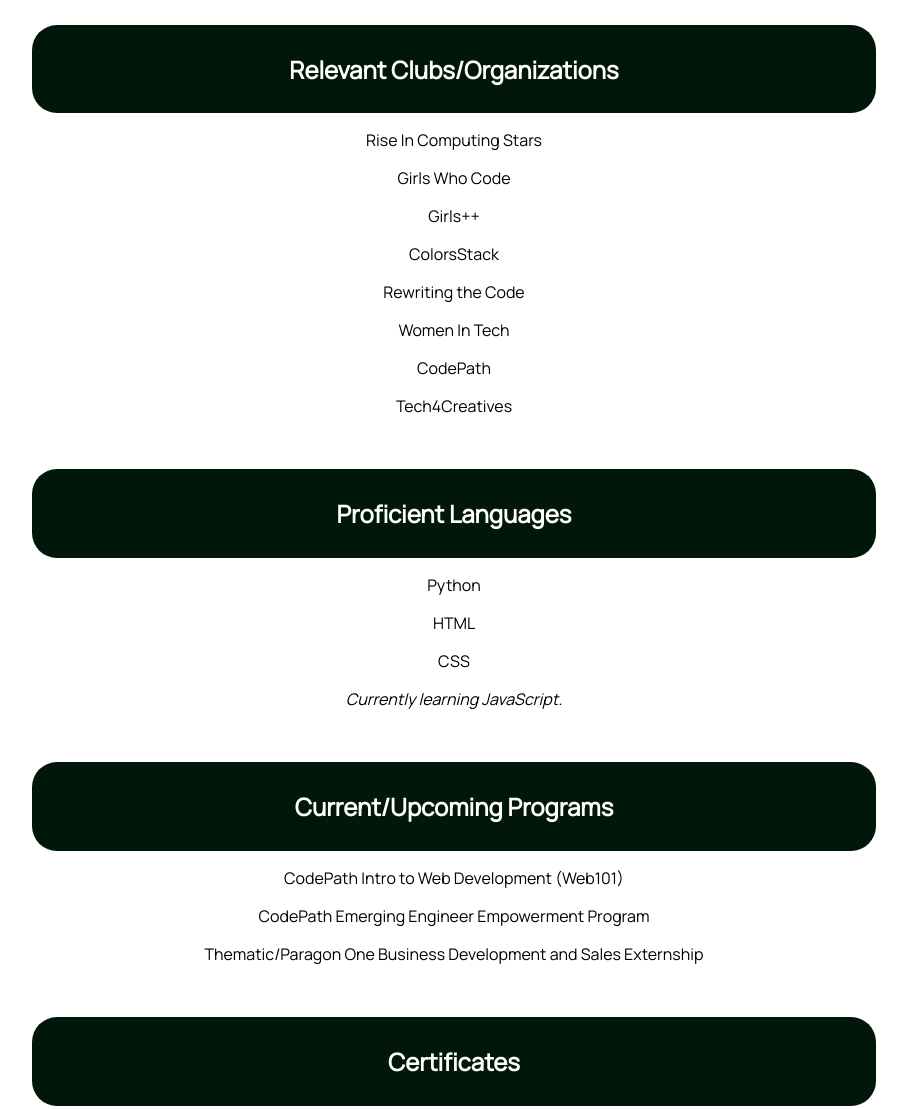
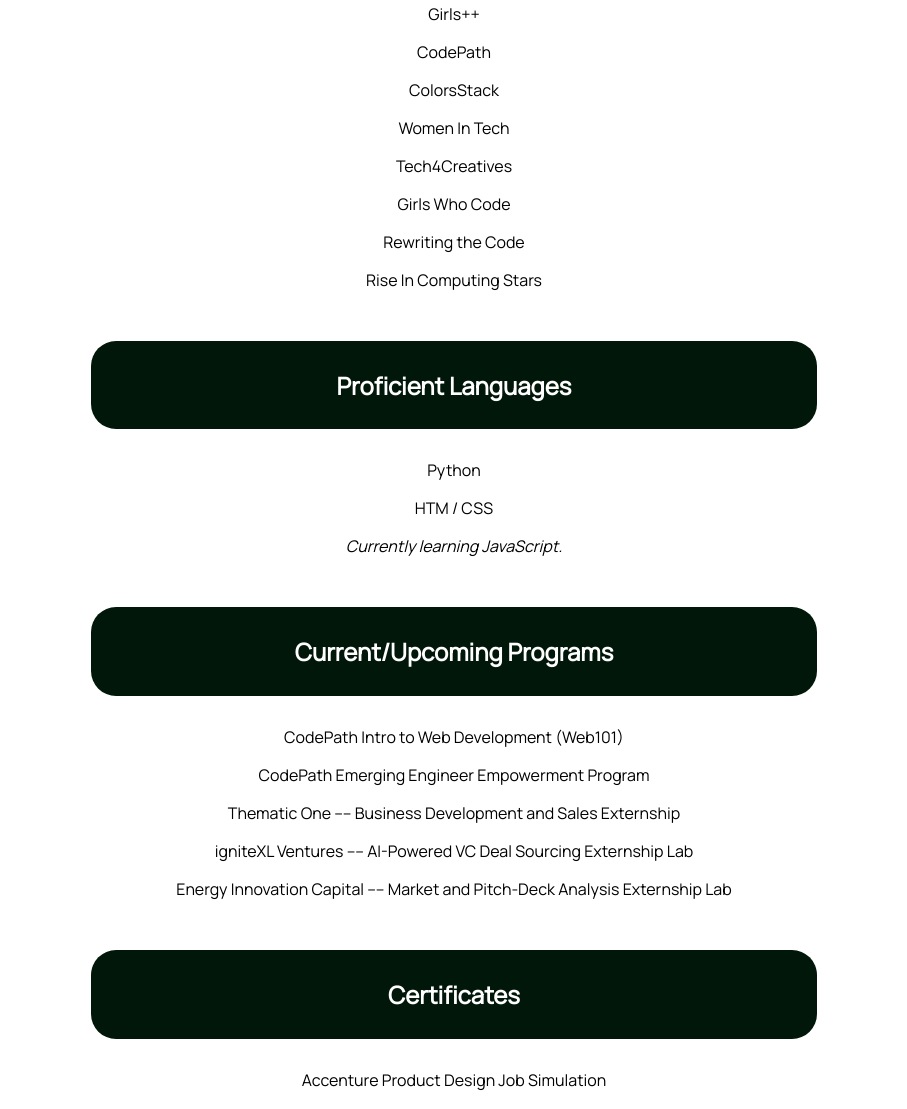
Before and after one commit to eden-amari/Portfolio, a plain HTML site: page index.html in a window 1280 px wide. Shown: the part 1063-2172 px from the top of the page, without its empty margins (186-1093 px from the left). Drawn offline with Linux system fonts and the light colour scheme.

Commit message:
adding horizontal rules, externships, and cleaning up css file

```diff
--- a/index.html
+++ b/index.html
@@ -33,6 +33,7 @@
             <div class="flex-container">
                 <div class="item">
                     <h2>In Progress</h2>
+                    <hr style="width: 250px;">
                     <p>Honors Principles of Computer Sci II</p>
                     <p>Calculus of One Variable II</p>
                     <p>Discrete Mathematics</p>
@@ -40,48 +41,43 @@
 
                 <div class="item">
                     <h2>Completed</h2>
+                    <hr style="width: 250px;">
                     <p>Principles of Computer Sci I</li>
                     <p>Calculus of One Variable I</p>
                 </div>
             </div>
         </div>
-
-
     </div>
 
     <div class="box-3">
         <!-- Clubs n orgs -->
         <div class="black-bar"><h2>Relevant Clubs/Organizations</h2></div>
+            <p>Girls++</p>
+            <p>CodePath</p>
+            <p>ColorsStack</p>
+            <p>Women In Tech</p>
+            <p>Tech4Creatives</p>
+            <p>Girls Who Code</p>
+            <p>Rewriting the Code</p>
             <p>Rise In Computing Stars</p>
-            <p>Girls Who Code</p>
-            <p>Girls++</p>
-            <p>ColorsStack</p>
-            <p>Rewriting the Code</p>
-            <p>Women In Tech</p>
-            <p>CodePath</p>
-            <p>Tech4Creatives</p>
-
 
         <!-- Languages -->
-        <br>
-        <br>
         <div class="black-bar"><h2>Proficient Languages</h2></div>
             <p>Python</p>
-            <p>HTML</p>
-            <p>CSS</p>
+            <p>HTM / CSS</p>
             <p><em>Currently learning JavaScript.</em></p>
 
 
         <!-- Upcoming programs -->
-        <br>
-        <br>
+
         <div class="black-bar"><h2>Current/Upcoming Programs</h2></div>
             <p>CodePath Intro to Web Development (Web101)</p>
             <p>CodePath Emerging Engineer Empowerment Program</p>
-            <p>Thematic/Paragon One Business Development and Sales Externship</p>
+            <p>Thematic One ---- Business Development and Sales Externship</p>
+            <p>igniteXL Ventures ---- AI-Powered VC Deal Sourcing Externship Lab</p>
+            <p>Energy Innovation Capital ---- Market and Pitch-Deck Analysis Externship Lab</p>
 
-        <br>
-        <br>
+
         <div class="black-bar"><h2>Certificates</h2></div>
             <p>Accenture Product Design Job Simulation</p>
     </div>
--- a/portfolio-styles.css
+++ b/portfolio-styles.css
@@ -9,6 +9,10 @@
             border
                 margin */
 
+
+body { background-color: #09573B; }
+
+p, h2, h3, li { font-family: "Manrope", sans-serif; }
 
 /* links ------------------------------------- */
 a {
@@ -27,20 +31,6 @@ a {
 a:hover {
     background-color: #001709;
     color: #ffffff;
-  }
-
-
-/* text -------------------------------------------- */
-p, h2, h3 {
-    font-family: "Manrope", sans-serif;
-}
-
-li {
-    font-family: "Manrope", sans-serif;
-}
-
-body {
-    background-color: #09573B;
   }
 
 /* -------------------------------------------------------------- */
@@ -73,27 +63,23 @@ div.box-1 {
 
 
 /* ---------------------------------------------------------------------- */
-div.box-2 {
+.box-2 {
+    color: white;
     padding: 50px;
+    padding-bottom: 70px;
     margin: -10px;
     top: -20px;
+
     align-items: center;
     text-align: center;
-    color: white;
-    padding-bottom: 70px;
 }
 
     .flex-container {
-    display: grid;
+        display: flex;
         flex-direction: row;
         flex-wrap: wrap;
         justify-content: center;
         gap: 20px;
-
-    /* grid-template-columns: auto auto;
-    text-align: center;
-    float:inline-end;
-    max-width: 700px; */
     }
 
         .item {
@@ -103,11 +89,9 @@ div.box-2 {
             padding: 10px;
             padding-bottom: 20px;
             min-width: 300px;
-
-
         }
-
-div.box-3 {
+/* ---------------------------------------------------------------------- */
+.box-3 {
     padding: 50px;
     flex-direction: column;
     margin: -10px;
@@ -122,11 +106,10 @@ div.box-3 {
         color: #ffffff;
         padding: 8px;
         border-radius: 25px;
-        width: 70%;
+        width: 60%;
+
         margin: auto;
-
-
+        margin-bottom: 30px;
+        margin-top: 50px;
     }
-
-
 /* ---------------------------------------------------------------------- */
```
Lines whose indentation alone changed are shown as unchanged.
